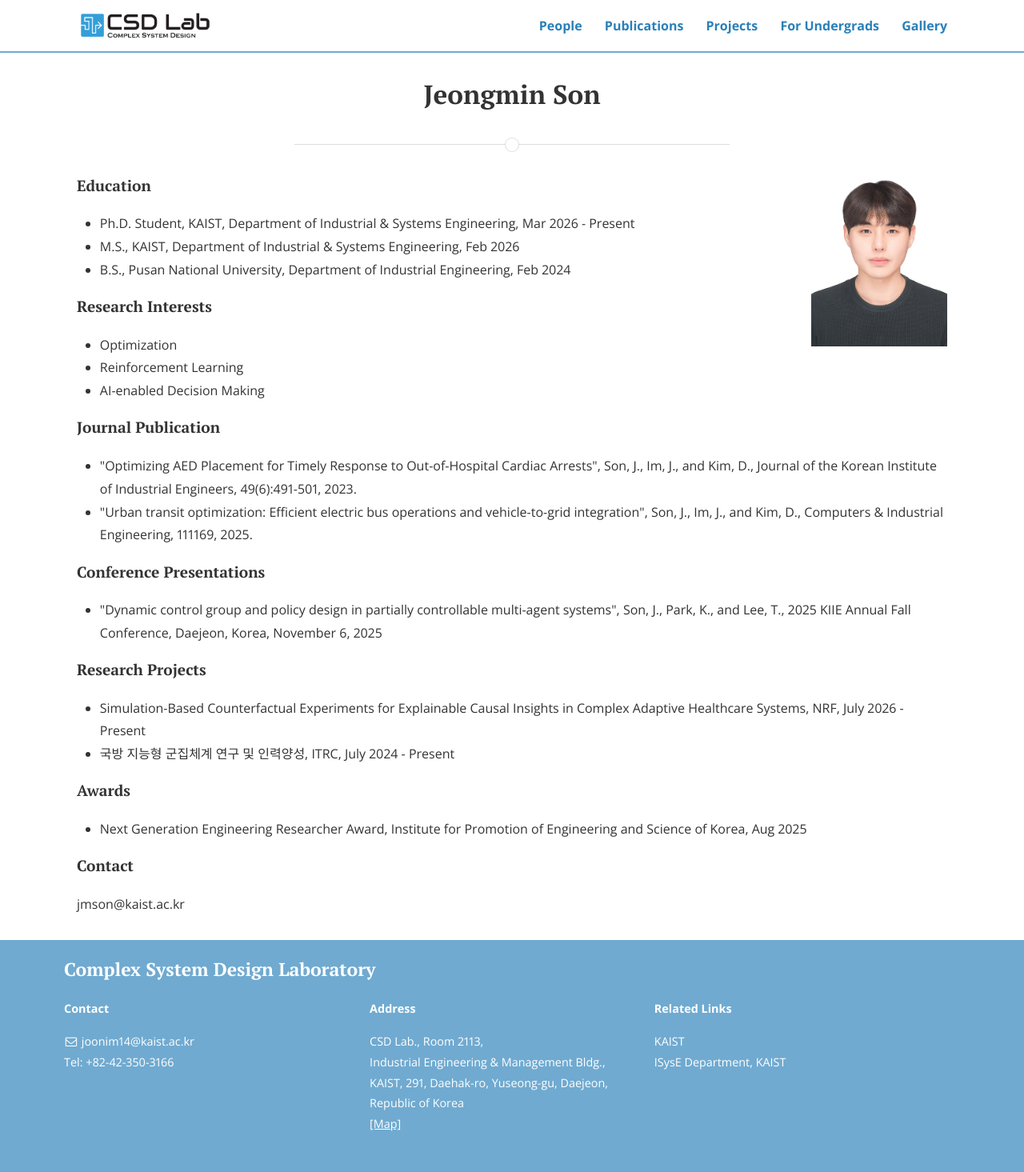
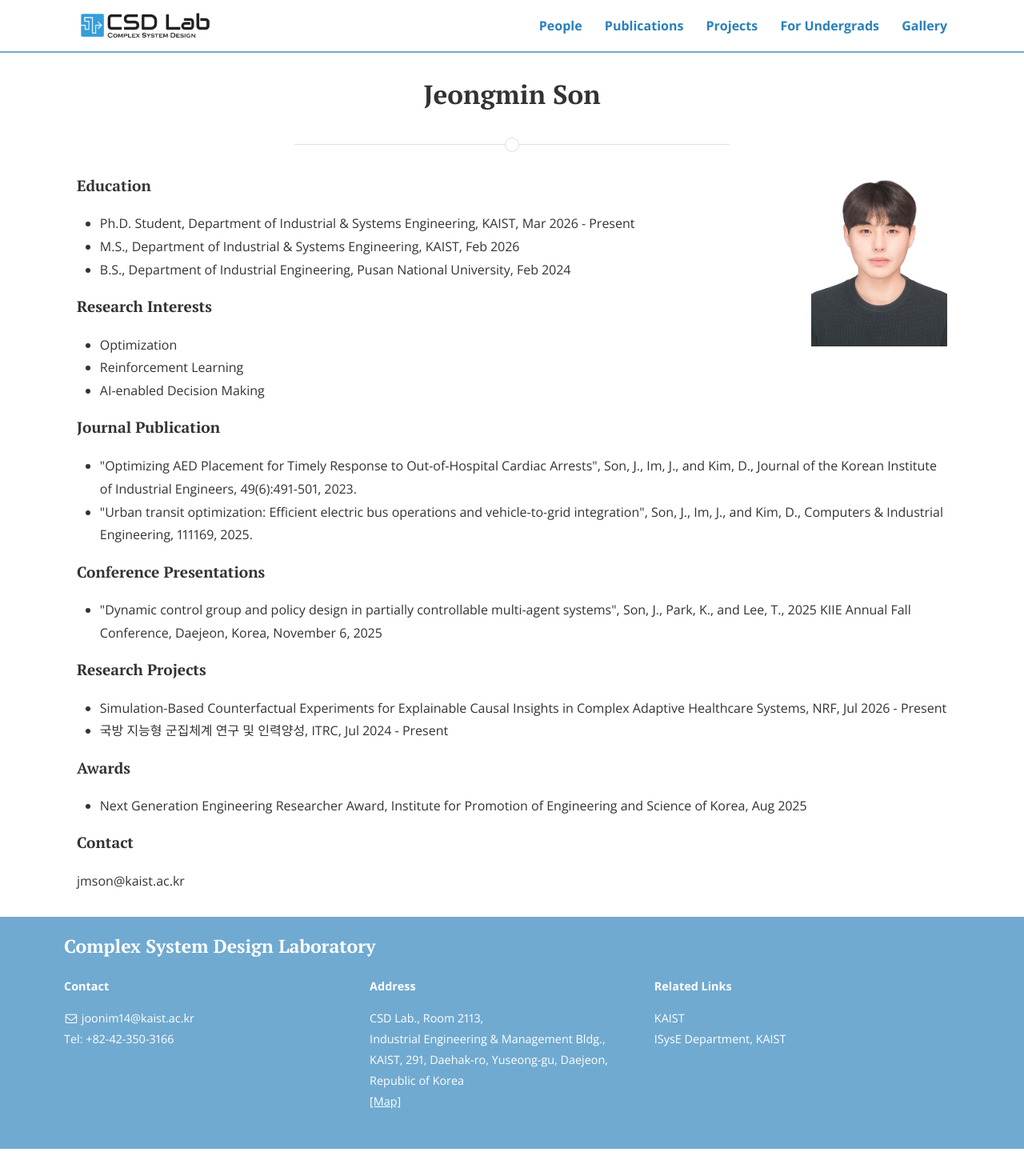
Before and after one commit to CSDlab-KAIST/csdlab-kaist.github.io, a Jekyll site: the page built from people/jeongmin.html, in a window 1280 px wide. Shown: the whole page at 80% size. Built offline with Jekyll 4.4.1, drawn with Linux system fonts in a browser that asks for light colours; nearby versions of some CDN libraries; after the commit the page ends 1436 px from its top, so only the background shows below that.

Commit message:
Update jeongmin.html

```diff
--- a/people/jeongmin.html
+++ b/people/jeongmin.html
@@ -13,9 +13,9 @@ title: Jeongmin Son
 
 <h4>Education</h4>
 <ul>
-  <li>Ph.D. Student, KAIST, Department of Industrial & Systems Engineering, Mar 2026 - Present</li>
-  <li>M.S., KAIST, Department of Industrial & Systems Engineering, Feb 2026</li>
-  <li>B.S., Pusan National University, Department of Industrial Engineering, Feb 2024</li>
+  <li>Ph.D. Student, Department of Industrial & Systems Engineering, KAIST, Mar 2026 - Present</li>
+  <li>M.S., Department of Industrial & Systems Engineering, KAIST, Feb 2026</li>
+  <li>B.S., Department of Industrial Engineering, Pusan National University, Feb 2024</li>
 </ul>
 
 <h4>Research Interests</h4>
@@ -38,8 +38,8 @@ title: Jeongmin Son
 
 <h4>Research Projects</h4>
 <ul>
-  <li>Simulation-Based Counterfactual Experiments for Explainable Causal Insights in Complex Adaptive Healthcare Systems, NRF, July 2026 - Present</li>
-  <li>국방 지능형 군집체계 연구 및 인력양성, ITRC, July 2024 - Present</li>
+  <li>Simulation-Based Counterfactual Experiments for Explainable Causal Insights in Complex Adaptive Healthcare Systems, NRF, Jul 2026 - Present</li>
+  <li>국방 지능형 군집체계 연구 및 인력양성, ITRC, Jul 2024 - Present</li>
 </ul>
 
 <h4>Awards</h4>
```
